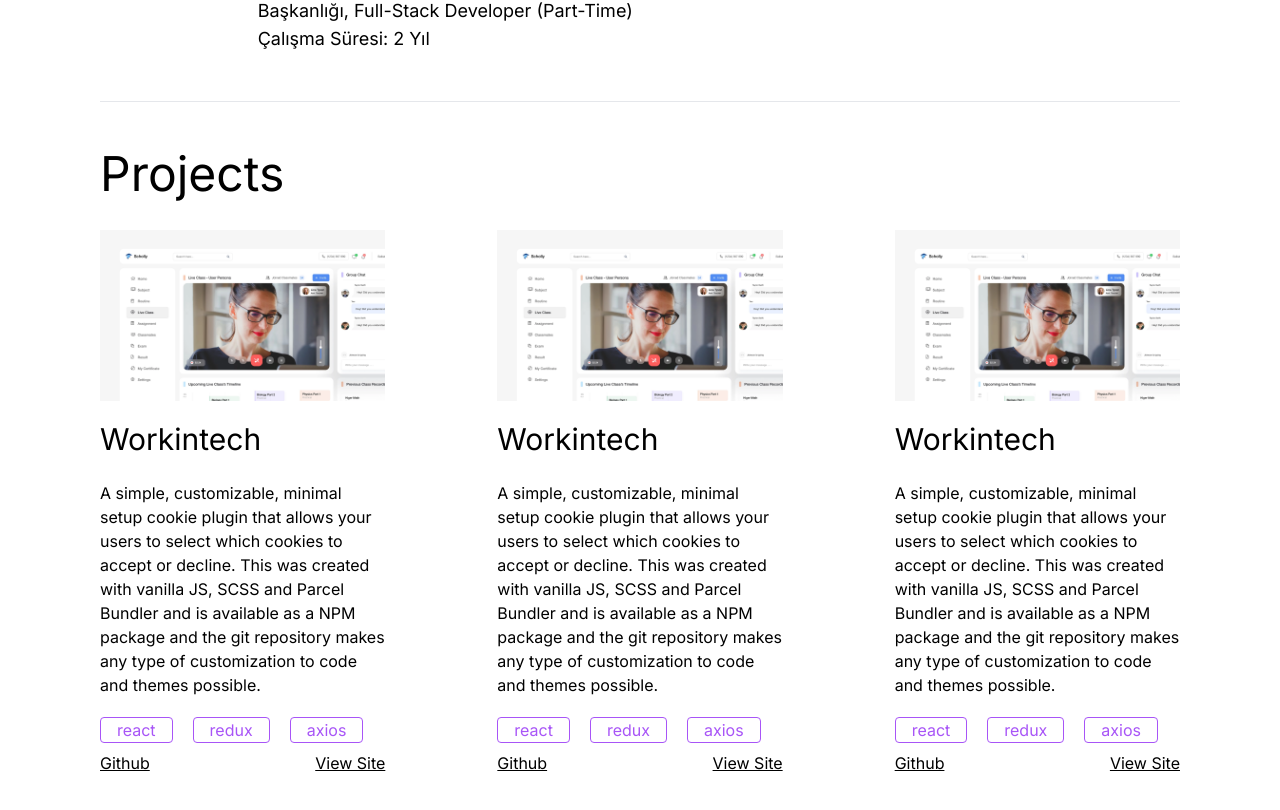
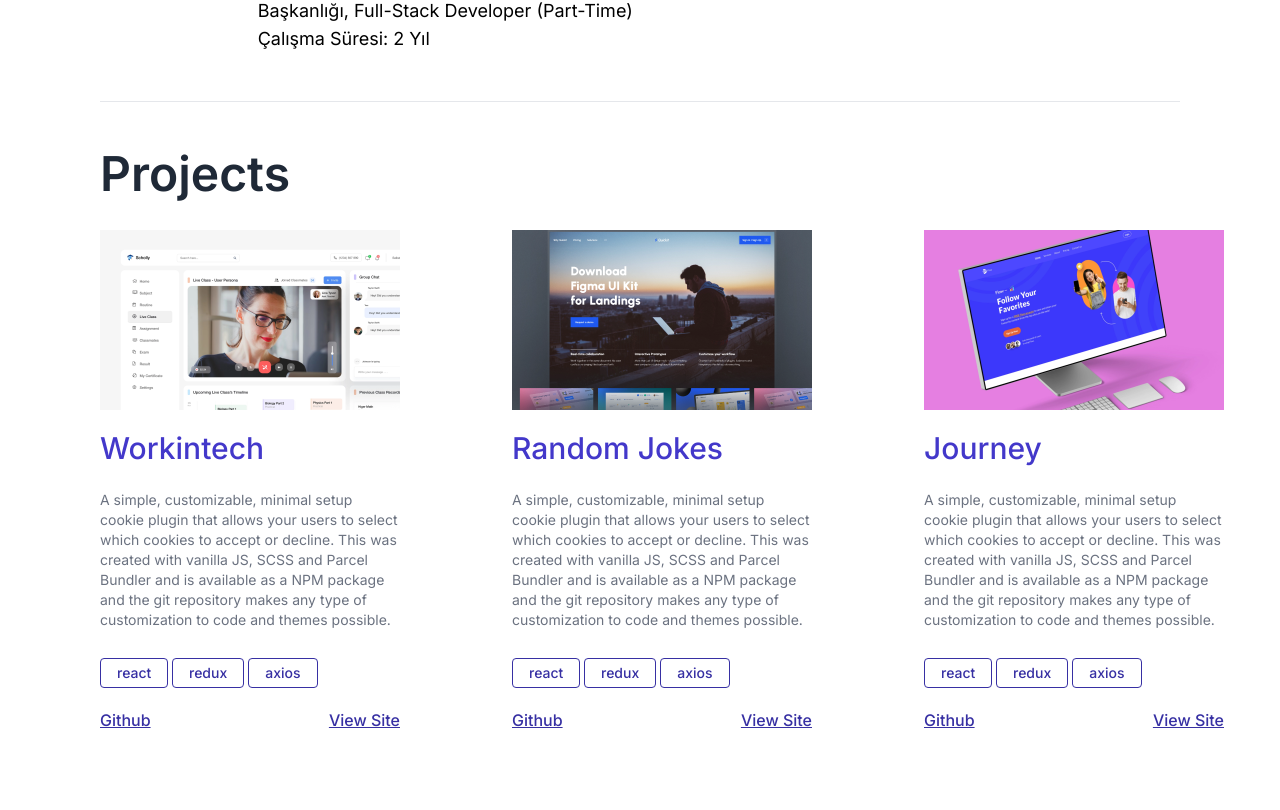
Before and after one commit to kaganemre/nextgen-emrekagan-portfolio, a React (Vite) app: page / in a window 1280 px wide. Shown: the part 1392-2202 px from the top of the page. Built offline with nearby package versions, Linux system fonts and the light colour scheme.

Commit message:
Complete Projects component design

```diff
--- a/src/components/Projects.jsx
+++ b/src/components/Projects.jsx
@@ -1,108 +1,124 @@
+import workintech from "../assets/images/workintech.png";
+import randomJokes from "../assets/images/random-jokes.png";
+import journey from "../assets/images/journey.png";
+
 const Projects = () => {
   return (
     <>
       <hr className="my-12 text-eleventh-color" />
       <section className="flex flex-col gap-5 projects-list">
-        <p className="text-5xl mb-3">Projects</p>
+        <p className="text-5xl text-ninth-color font-semibold mb-3">Projects</p>
         <div className="flex gap-28">
-          <div className="flex flex-col w-[300px] h-[449px] project">
-            <img
-              src="src\assets\images\workintech.png"
-              alt=""
-              className="w-[300px] h-[180]"
-            />
-            <p className="text-3xl mb-6 mt-5">Workintech</p>
-            <p>
+          <div className="flex flex-col w-[310px] h-[449px] project">
+            <img src={workintech} alt="" className="w-[300px] h-[180]" />
+            <p className="text-3xl text-eighth-color font-medium mb-6 mt-5">
+              Workintech
+            </p>
+            <p className="text-sm text-tertiary-color w-[18.75rem]">
               A simple, customizable, minimal setup cookie plugin that allows
               your users to select which cookies to accept or decline. This was
               created with vanilla JS, SCSS and Parcel Bundler and is available
               as a NPM package and the git repository makes any type of
               customization to code and themes possible.
             </p>
-            <div className="flex gap-5 mt-5">
-              <button className="border border-purple-500 text-purple-500 rounded px-4">
+            <div className="flex gap-1 mt-7 mb-3">
+              <button className="border border-primary-color w-[68px] h-[30px] text-sm font-medium text-primary-color rounded px-4">
                 react
               </button>
-              <button className="border border-purple-500 text-purple-500 rounded px-4">
+              <button className="border border-primary-color text-sm font-medium text-primary-color rounded px-4">
                 redux
               </button>
-              <button className="border border-purple-500 text-purple-500 rounded px-4">
+              <button className="border border-primary-color text-sm font-medium text-primary-color rounded px-4">
                 axios
               </button>
             </div>
             <div className="flex justify-between mt-2 project-link">
-              <a href="#" className="underline">
+              <a
+                href="#"
+                className="underline text-primary-color text-base font-medium"
+              >
                 Github
               </a>
-              <a href="#" className="underline">
+              <a
+                href="#"
+                className="underline text-primary-color text-base font-medium"
+              >
                 View Site
               </a>
             </div>
           </div>
-          <div className="flex flex-col w-[300px] h-[449px] project">
-            <img
-              src="src\assets\images\workintech.png"
-              alt=""
-              className="w-[300px] h-[180]"
-            />
-            <p className="text-3xl mb-6 mt-5">Workintech</p>
-            <p>
+          <div className="flex flex-col w-[310px] h-[449px] project">
+            <img src={randomJokes} alt="" className="w-[300px] h-[180]" />
+            <p className="text-3xl text-eighth-color font-medium mb-6 mt-5">
+              Random Jokes
+            </p>
+            <p className="text-sm text-tertiary-color w-[18.75rem]">
               A simple, customizable, minimal setup cookie plugin that allows
               your users to select which cookies to accept or decline. This was
               created with vanilla JS, SCSS and Parcel Bundler and is available
               as a NPM package and the git repository makes any type of
               customization to code and themes possible.
             </p>
-            <div class="flex gap-5 mt-5">
-              <button className="border border-purple-500 text-purple-500 rounded px-4">
+            <div className="flex gap-1 mt-7 mb-3">
+              <button className="border border-primary-color w-[68px] h-[30px] text-sm font-medium text-primary-color rounded px-4">
                 react
               </button>
-              <button className="border border-purple-500 text-purple-500 rounded px-4">
+              <button className="border border-primary-color text-sm font-medium text-primary-color rounded px-4">
                 redux
               </button>
-              <button className="border border-purple-500 text-purple-500 rounded px-4">
+              <button className="border border-primary-color text-sm font-medium text-primary-color rounded px-4">
                 axios
               </button>
             </div>
             <div className="flex justify-between mt-2 project-link">
-              <a href="#" className="underline">
+              <a
+                href="#"
+                className="underline text-primary-color text-base font-medium"
+              >
                 Github
               </a>
-              <a href="#" className="underline">
+              <a
+                href="#"
+                className="underline text-primary-color text-base font-medium"
+              >
                 View Site
               </a>
             </div>
           </div>
-          <div className="flex flex-col w-[300px] h-[449px] project">
-            <img
-              src="src\assets\images\workintech.png"
-              alt=""
-              className="w-[300px] h-[180]"
-            />
-            <p className="text-3xl mb-6 mt-5">Workintech</p>
-            <p>
+          <div className="flex flex-col w-[310px] h-[449px] project">
+            <img src={journey} alt="" className="w-[300px] h-[180]" />
+            <p className="text-3xl text-eighth-color font-medium mb-6 mt-5">
+              Journey
+            </p>
+            <p className="text-sm text-tertiary-color w-[18.75rem]">
               A simple, customizable, minimal setup cookie plugin that allows
               your users to select which cookies to accept or decline. This was
               created with vanilla JS, SCSS and Parcel Bundler and is available
               as a NPM package and the git repository makes any type of
               customization to code and themes possible.
             </p>
-            <div class="flex gap-5 mt-5">
-              <button className="border border-purple-500 text-purple-500 rounded px-4">
+            <div className="flex gap-1 mt-7 mb-3">
+              <button className="border border-primary-color w-[68px] h-[30px] text-sm font-medium text-primary-color rounded px-4">
                 react
               </button>
-              <button className="border border-purple-500 text-purple-500 rounded px-4">
+              <button className="border border-primary-color text-sm font-medium text-primary-color rounded px-4">
                 redux
               </button>
-              <button className="border border-purple-500 text-purple-500 rounded px-4">
+              <button className="border border-primary-color text-sm font-medium text-primary-color rounded px-4">
                 axios
               </button>
             </div>
             <div className="flex justify-between mt-2 project-link">
-              <a href="#" className="underline">
+              <a
+                href="#"
+                className="underline text-primary-color text-base font-medium"
+              >
                 Github
               </a>
-              <a href="#" className="underline">
+              <a
+                href="#"
+                className="underline text-primary-color text-base font-medium"
+              >
                 View Site
               </a>
             </div>
```
Also changed, not shown: src/assets/images/journey.png (added), src/assets/images/random-jokes.png (added).
